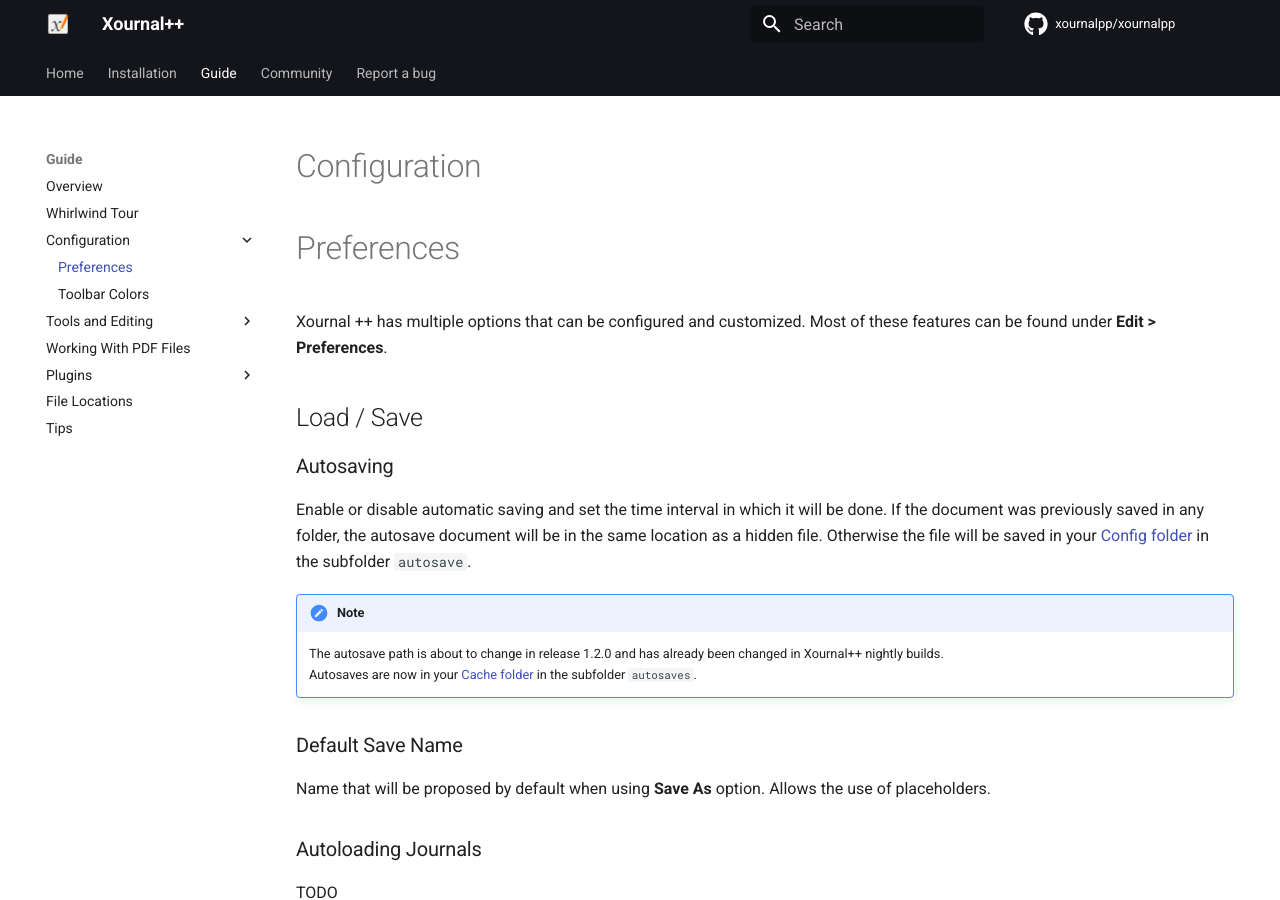
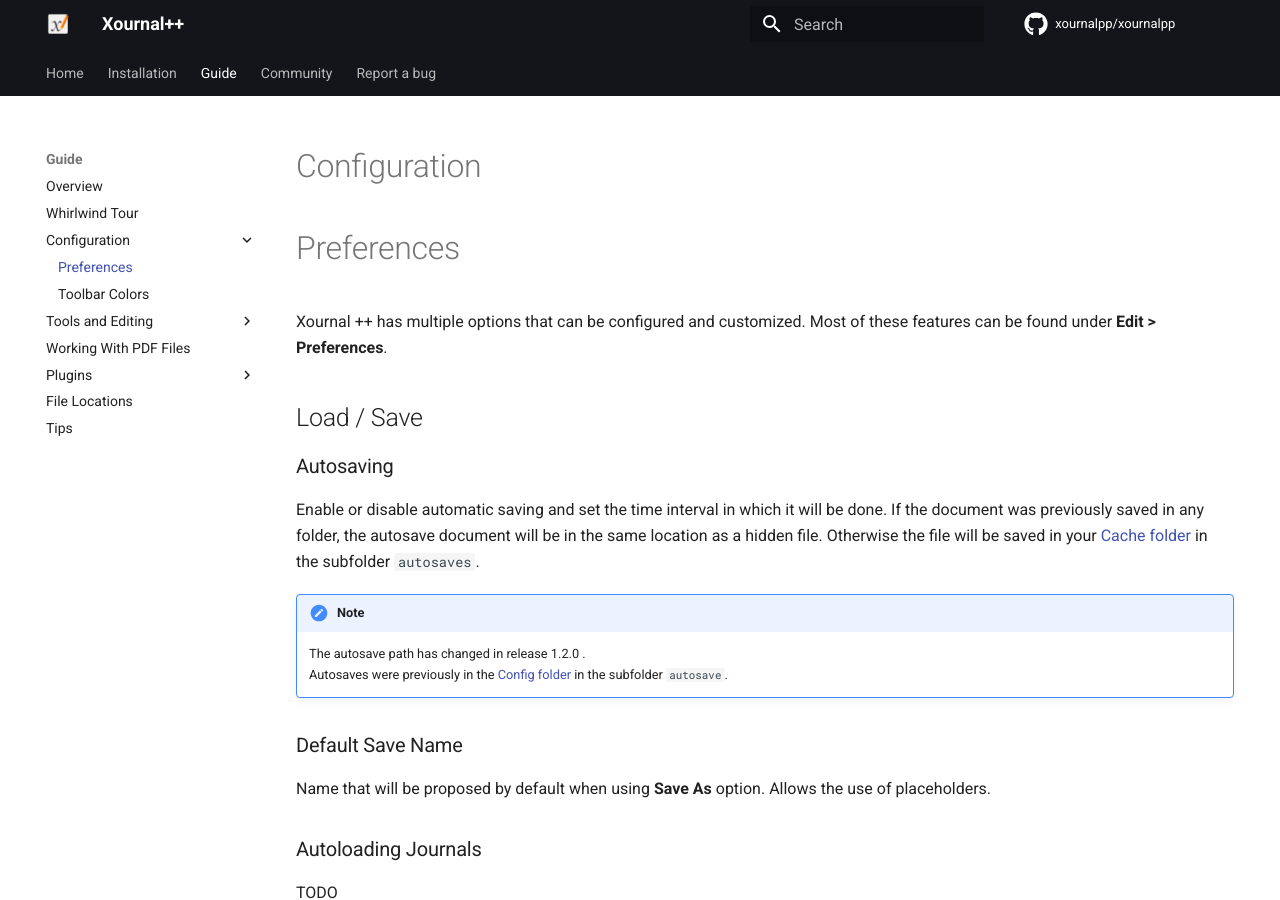
Before and after one commit to xournalpp/xournalpp.github.io, an MkDocs documentation site: the page built from docs/guide/config/preferences.md, in a window 1280 px wide and 900 px high. Built offline with MkDocs 1.6.1 and Material for MkDocs 9.7.7, drawn with Linux system fonts in a browser that asks for light colours; comment, search, counter and statistics services are not loaded; the version menu is left out.

Commit message:
Update info on autosave location

```diff
--- a/docs/guide/config/preferences.md
+++ b/docs/guide/config/preferences.md
@@ -7,12 +7,12 @@ Xournal ++ has multiple options that can be configured and customized. Most of t
 
 ### Autosaving
 
-Enable or disable automatic saving and set the time interval in which it will be done. If the document was previously saved in any folder, the autosave document will be in the same location as a hidden file. Otherwise the file will be saved in your [Config folder](../file-locations.md#config-folder) in the subfolder `autosave`.
+Enable or disable automatic saving and set the time interval in which it will be done. If the document was previously saved in any folder, the autosave document will be in the same location as a hidden file. Otherwise the file will be saved in your [Cache folder](../file-locations.md#cache-folder) in the subfolder `autosaves`.
 
 !!! note
 
-    The autosave path is about to change in release 1.2.0 and has already been changed in Xournal++ nightly builds.<br>
-    Autosaves are now in your [Cache folder](../file-locations.md#cache-folder) in the subfolder `autosaves`.
+    The autosave path has changed in release 1.2.0 .<br>
+    Autosaves were previously in the [Config folder](../file-locations.md#config-folder) in the subfolder `autosave`.
 
 ### Default Save Name
 
```
